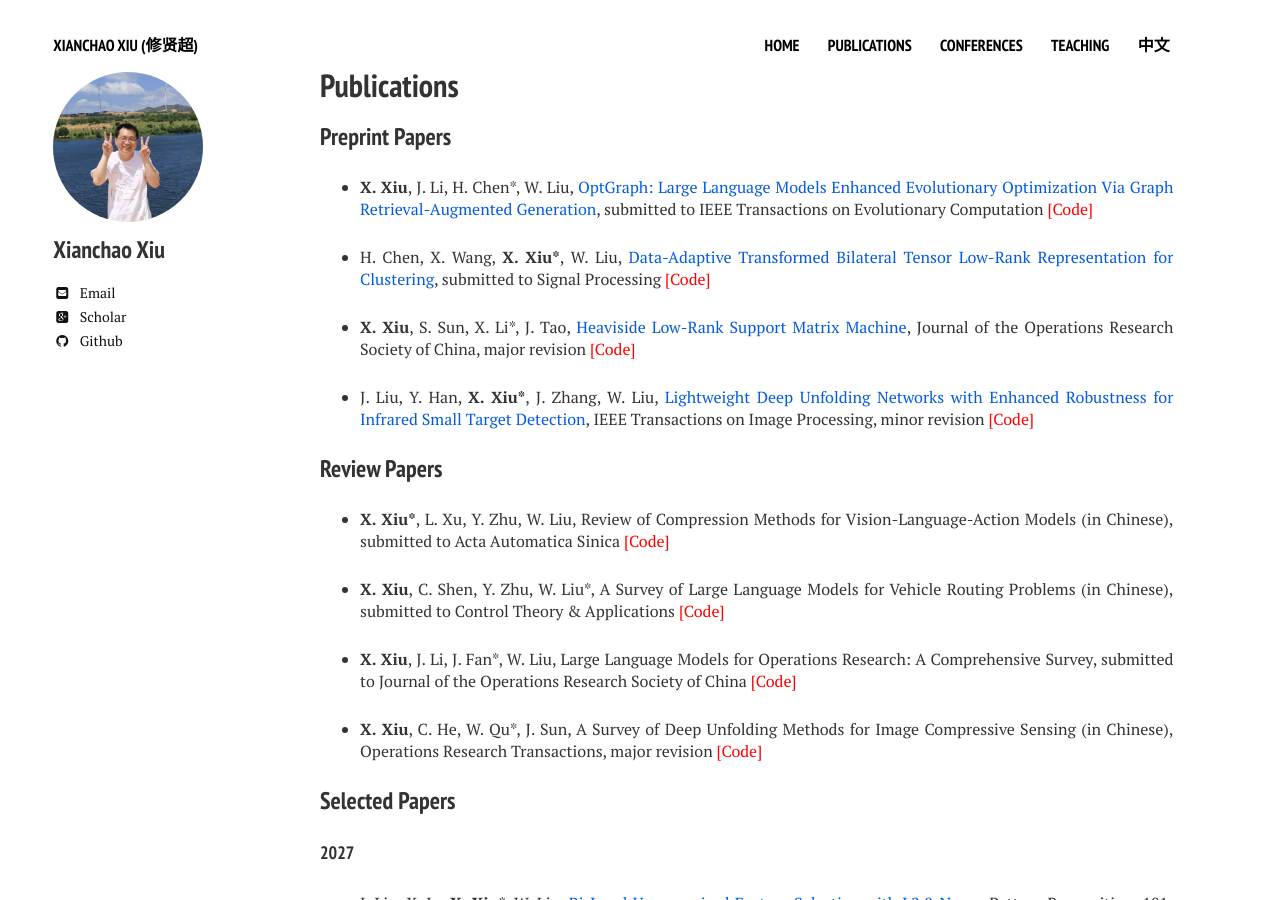
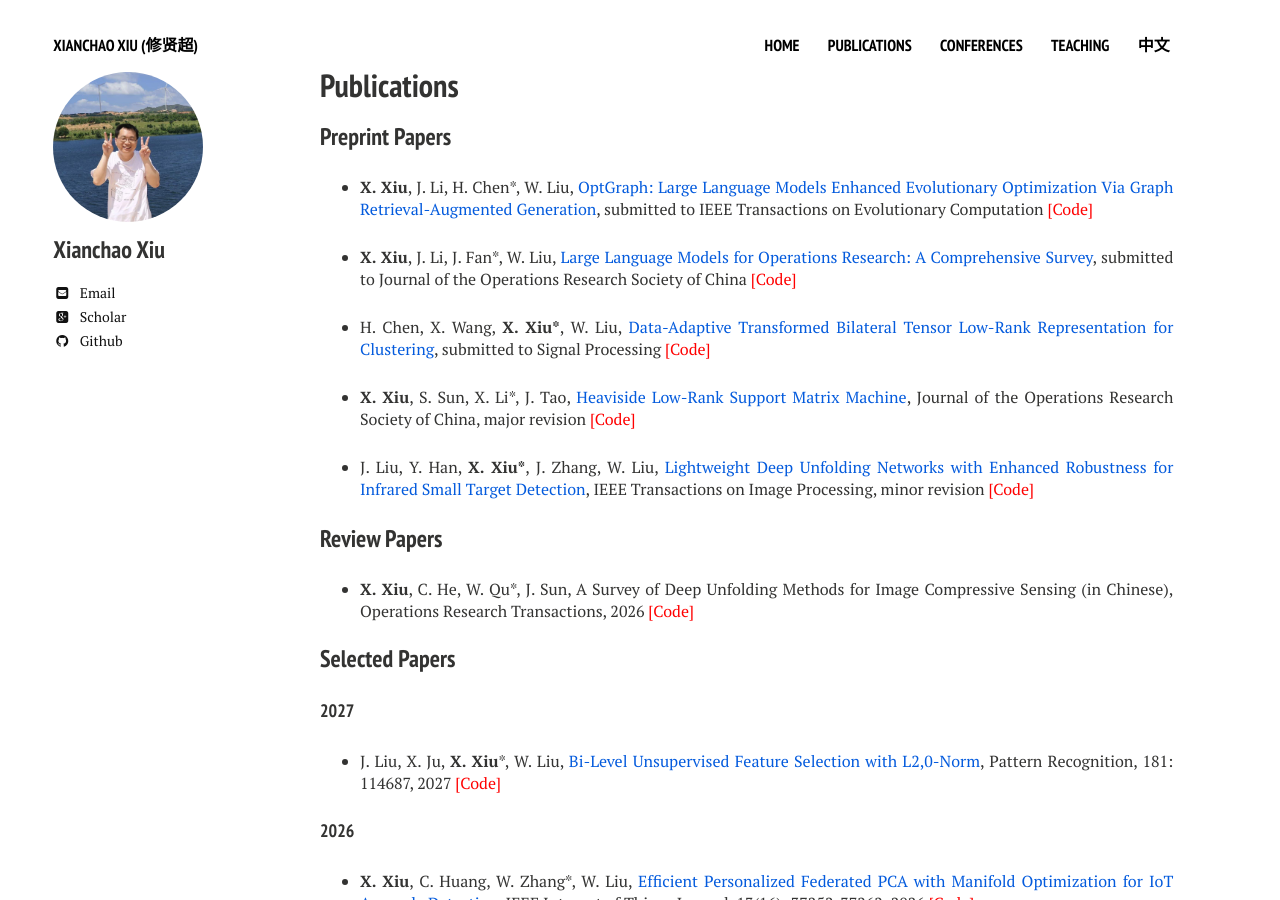
Before and after one commit to xianchaoxiu/xianchaoxiu.github.io, a Jekyll site: the page built from publications/index.md, in a window 1280 px wide and 900 px high. Built offline with Jekyll 4.4.1, drawn with Linux system fonts in a browser that asks for light colours; nearby versions of some CDN libraries.

Commit message:
Update index.md

```diff
--- a/publications/index.md
+++ b/publications/index.md
@@ -12,6 +12,8 @@ share: false
 
 * <b>X. Xiu</b>, J. Li, H. Chen*, W. Liu, <a href="https://arxiv.org/pdf/2607.27918" class="textlink" target="_blank">OptGraph: Large Language Models Enhanced Evolutionary Optimization Via Graph Retrieval-Augmented Generation</a>, submitted to IEEE Transactions on Evolutionary Computation <a href="https://github.com/xianchaoxiu/OptGraph" class="textlink" target="_blank" style="color: red;">[Code]</a>
 
+* <b>X. Xiu</b>, J. Li, J. Fan*, W. Liu, <a href="https://arxiv.org/abs/2605.20849" class="textlink" target="_blank">Large Language Models for Operations Research: A Comprehensive Survey</a>, submitted to Journal of the Operations Research Society of China <a href="https://github.com/xianchaoxiu/LLM4OR" class="textlink" target="_blank" style="color: red;">[Code]</a>
+
 * H. Chen, X. Wang, <b>X. Xiu*</b>, W. Liu, <a href="https://arxiv.org/abs/2510.20077" class="textlink" target="_blank">Data-Adaptive Transformed Bilateral Tensor Low-Rank Representation for Clustering</a>, submitted to Signal Processing <a href="https://github.com/xianchaoxiu/TBTLRR" class="textlink" target="_blank" style="color: red;">[Code]</a>
 
 * <b>X. Xiu</b>, S. Sun, X. Li*, J. Tao, <a href="https://arxiv.org/pdf/2603.00491" class="textlink" target="_blank">Heaviside Low-Rank Support Matrix Machine</a>, Journal of the Operations Research Society of China, major revision <a href="https://github.com/xianchaoxiu/HL-SMM" class="textlink" target="_blank" style="color: red;">[Code]</a>
@@ -20,13 +22,7 @@ share: false
 
 ### Review Papers
 
-* <b>X. Xiu*</b>, L. Xu, Y. Zhu, W. Liu, Review of Compression Methods for Vision-Language-Action Models (in Chinese), submitted to Acta Automatica Sinica  <a href="https://github.com/xianchaoxiu/COM4VLA" class="textlink" target="_blank" style="color: red;">[Code]</a>
-
-* <b>X. Xiu</b>, C. Shen, Y. Zhu, W. Liu*, A Survey of Large Language Models for Vehicle Routing Problems (in Chinese), submitted to Control Theory & Applications <a href="https://github.com/xianchaoxiu/LLM4VRP" class="textlink" target="_blank" style="color: red;">[Code]</a>
-
-* <b>X. Xiu</b>, J. Li, J. Fan*, W. Liu, Large Language Models for Operations Research: A Comprehensive Survey, submitted to Journal of the Operations Research Society of China <a href="https://github.com/xianchaoxiu/LLM4OR" class="textlink" target="_blank" style="color: red;">[Code]</a>
-
-* <b>X. Xiu</b>, C. He, W. Qu*, J. Sun, A Survey of Deep Unfolding Methods for Image Compressive Sensing (in Chinese), Operations Research Transactions, major revision <a href="https://github.com/xianchaoxiu/DU4ICS" class="textlink" target="_blank" style="color: red;">[Code]</a>
+* <b>X. Xiu</b>, C. He, W. Qu*, J. Sun, A Survey of Deep Unfolding Methods for Image Compressive Sensing (in Chinese), Operations Research Transactions, 2026 <a href="https://github.com/xianchaoxiu/DU4ICS" class="textlink" target="_blank" style="color: red;">[Code]</a>
 
 
 ### Selected Papers
```
